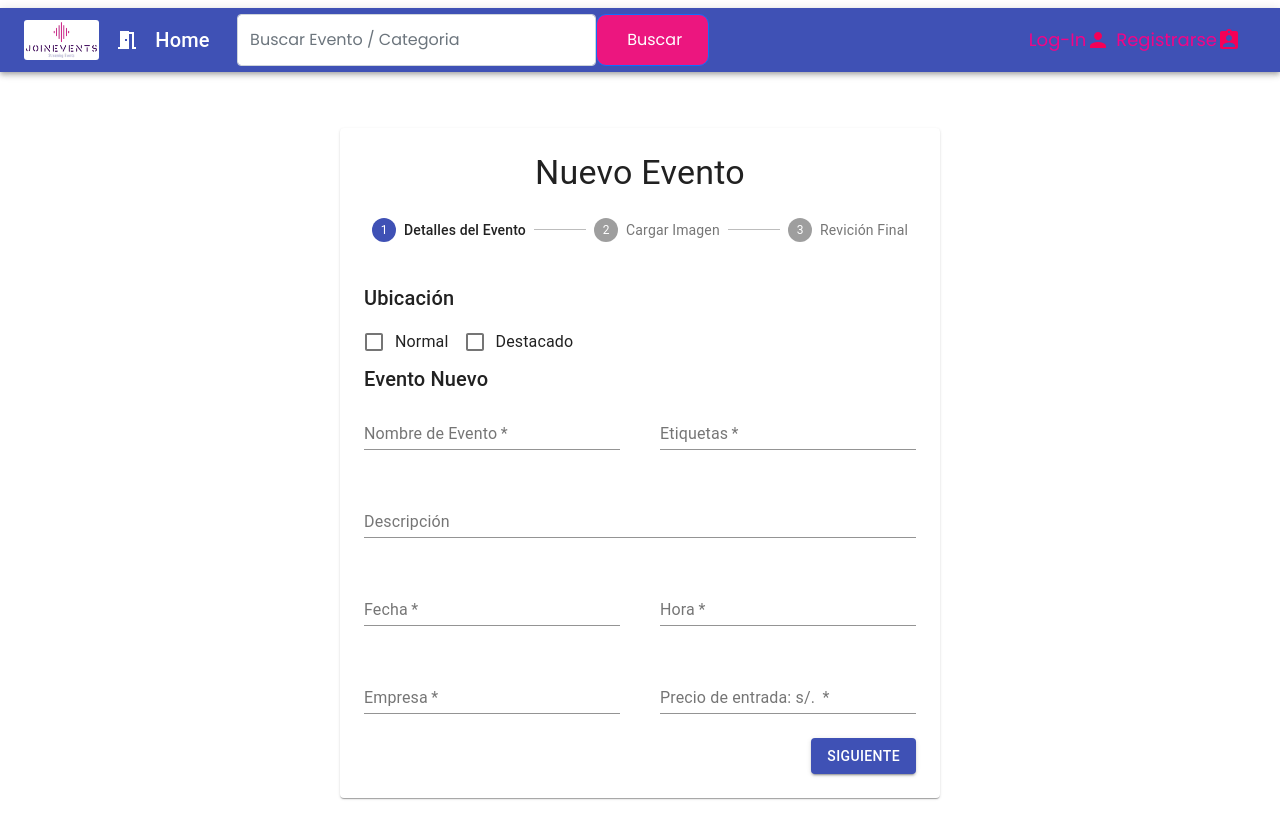
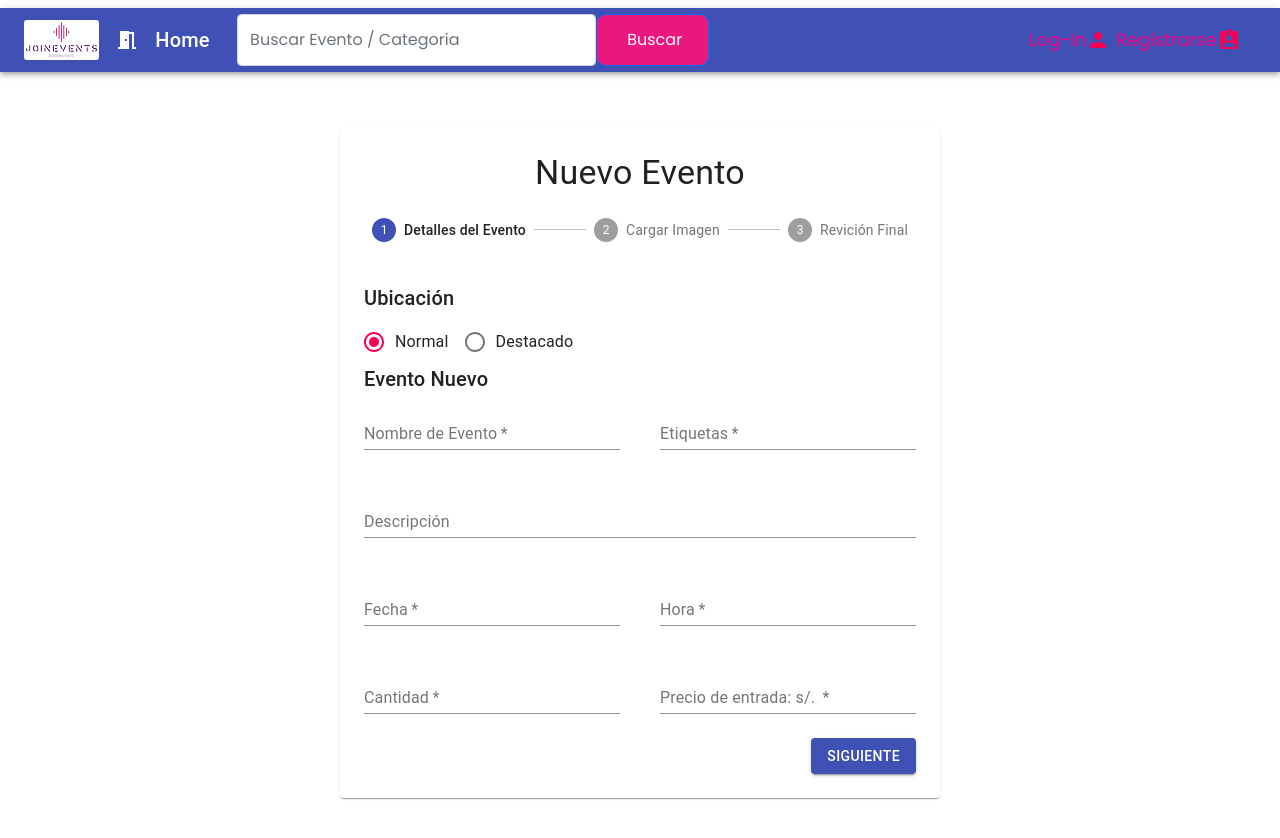
Before and after one commit to krashove/JoinEvents, a React (Create React App) app in the folder feJoinEvents/: page /genevento in a window 1280 px wide. Shown: the top 838 px of the page. Built offline with nearby package versions, Linux system fonts and the light colour scheme.

Commit message:
regulacion de formulario genevent

```diff
--- a/feJoinEvents/package.json
+++ b/feJoinEvents/package.json
@@ -9,6 +9,7 @@
     "@fortawesome/react-fontawesome": "^0.1.14",
     "@material-ui/core": "^4.12.3",
     "@material-ui/icons": "^4.11.2",
+    "@material-ui/lab": "^4.0.0-alpha.60",
     "@testing-library/jest-dom": "^5.14.1",
     "@testing-library/react": "^11.2.7",
     "@testing-library/user-event": "^12.8.3",
--- a/feJoinEvents/src/components/CargarImagenEvento.js
+++ b/feJoinEvents/src/components/CargarImagenEvento.js
@@ -1,6 +1,6 @@
 import React from 'react';
 import { makeStyles } from '@material-ui/core/styles';
-import Button from '@material-ui/core/Button';
+//import Button from '@material-ui/core/Button';
 import IconButton from '@material-ui/core/IconButton';
 import PhotoCamera from '@material-ui/icons/PhotoCamera';
 
--- a/feJoinEvents/src/components/FormularioEvento.js
+++ b/feJoinEvents/src/components/FormularioEvento.js
@@ -1,17 +1,7 @@
 import React from 'react';
-import Grid from '@material-ui/core/Grid';
-import Typography from '@material-ui/core/Typography';
-import TextField from '@material-ui/core/TextField';
-import FormControlLabel from '@material-ui/core/FormControlLabel';
-import Checkbox from '@material-ui/core/Checkbox';
-import { makeStyles } from '@material-ui/core/styles';
-import { withStyles } from '@material-ui/core/styles';
-import { green } from '@material-ui/core/colors';
-import FormGroup from '@material-ui/core/FormGroup';
-import CheckBoxOutlineBlankIcon from '@material-ui/icons/CheckBoxOutlineBlank';
-import CheckBoxIcon from '@material-ui/icons/CheckBox';
+import {Grid, Typography, TextField, FormControlLabel, Radio, RadioGroup} from '@material-ui/core';
 
-const GreenCheckbox = withStyles({
+/*const GreenCheckbox = withStyles({
   root: {
     color: green[400],
     '&$checked': {
@@ -19,50 +9,59 @@ const GreenCheckbox = withStyles({
     },
   },
   checked: {},
-})((props) => <Checkbox color="default" {...props} />);
+})((props) => <Checkbox color="default" {...props} />);*/
 
-export default function FormularioEvento() {
-  const [state, setState] = React.useState({
+class FormularioEvento extends React.Component {
+  constructor(props) {
+    super(props);
+    this.state = {  tipoEvento: 'Normal',
+                    nombre: 'Nombre de Evento',
+                    cantidad: 'Cantidad',
+                    hora: 'Hora',
+                    fecha: 'Fecha',
+                    descripción: 'Descripción',
+                    etiquetas: 'Etiquetas',
+                    precio: 'Precio'};
+
+    this.handleChange = this.handleChange.bind(this);
+  }
+
+  handleChange(event) {
+    let nam = event.target.name;
+    let val = event.target.value;
+    this.setState({[nam]: val});
+  };
+//export default function FormularioEvento() {
+  /*const [state, setState] = React.useState({
   });
   const handleChange = (event) => {
     setState({ ...state, [event.target.name]: event.target.checked });
-  };
+  };*/
+  render(){
     return (
       <React.Fragment>
+        <Typography variant="h6" gutterBottom>Ubicación</Typography>
+        <RadioGroup row onChange={this.handleChange}  defaultValue="Normal" aria-label="Ubicación" name="tipoEvento">
+          <FormControlLabel
+            control={ <Radio /> }
+            label="Normal"
+            value="Normal"
+          />
+          <FormControlLabel
+            control={ <Radio /> }
+            label="Destacado"
+            value="Destacado"
+          />
+        </RadioGroup>
 
-      <Typography variant="h6" gutterBottom>
-        Ubicación
-      </Typography>
-      <FormControlLabel
-        control={
-          <Checkbox name="checkedC"
-            color="primary"
-          />
-        }
-        label="Normal"
-      />
-
-      <FormControlLabel
-
-        control={
-          <Checkbox name="checkedC"
-            color="primary"
-          />
-        }
-        label="Destacado"
-      />
-
-
-
-      <Typography variant="h6" gutterBottom>
-        Evento Nuevo
-      </Typography>
+        <Typography variant="h6" gutterBottom> Evento Nuevo </Typography>
         <Grid container spacing={5}>
           <Grid item xs={12} sm={6}>
             <TextField
               required
+              onChange={this.handleChange}
               id="Nombre de Evento"
-            name="Nombre de Evento"
+              name="nombre"
               label="Nombre de Evento"
               fullWidth
               autoComplete="given-name"
@@ -71,16 +70,18 @@ export default function FormularioEvento() {
           <Grid item xs={12} sm={6}>
             <TextField
               required
+              onChange={this.handleChange}
               id="Etiquetas"
-            name="Etiquetas"
+              name="etiquetas"
               label="Etiquetas"
               fullWidth
             />
           </Grid>
           <Grid item xs={12}>
             <TextField
+              onChange={this.handleChange}
               id="Descripción"
-            name="Descripción"
+              name="descripción"
               label="Descripción"
               fullWidth
             />
@@ -88,8 +89,9 @@ export default function FormularioEvento() {
           <Grid item xs={12} sm={6}>
             <TextField
               required
+              onChange={this.handleChange}
               id="Fecha"
-            name="Fecha"
+              name="fecha"
               label="Fecha"
               fullWidth
               autoComplete="bday"
@@ -98,26 +100,28 @@ export default function FormularioEvento() {
           <Grid item xs={12} sm={6}>
             <TextField
               required
+              onChange={this.handleChange}
               id="Hora"
-            name="Hora"
+              name="hora"
               label ="Hora"
               fullWidth />
           </Grid>
           <Grid item xs={12} sm={6}>
             <TextField
+              onChange={this.handleChange}
               required
-            id="Empresa"
-            name="Empresa"
-            label="Empresa"
+              id="Cantidad"
+              name="cantidad"
+              label="Cantidad"
               fullWidth
-            autoComplete="organization"
             />
           </Grid>
           <Grid item xs={12} sm={6}>
             <TextField
               required
+              onChange={this.handleChange}
               id="Precio"
-            name="Precio"
+              name="precio"
               label="Precio de entrada: s/. "
               fullWidth
             />
@@ -126,3 +130,6 @@ export default function FormularioEvento() {
       </React.Fragment>
     );
   }
+}
+
+export default FormularioEvento;
--- a/feJoinEvents/src/components/album.js
+++ b/feJoinEvents/src/components/album.js
@@ -15,9 +15,9 @@ import Grid from "@material-ui/core/Grid";
 import Typography from "@material-ui/core/Typography";
 import { makeStyles } from "@material-ui/core/styles";
 import Container from "@material-ui/core/Container";
-import Link from "@material-ui/core/Link";
+//import Link from "@material-ui/core/Link";
 
-function Copyright() {
+/*function Copyright() {
   return (
     <Typography variant="body2" color="textSecondary" align="center">
       {"Copyright © "}
@@ -28,7 +28,7 @@ function Copyright() {
       {"."}
     </Typography>
   );
-}
+}*/
 
 const useStyles = makeStyles((theme) => ({
   icon: {
--- /dev/null
+++ b/feJoinEvents/src/components/stepNewEvent.js
@@ -0,0 +1,88 @@
+import React from 'react';
+import {Paper, Stepper, Step, StepLabel, Button, Typography} from '@material-ui/core';
+
+import FormularioEvento from '../components/FormularioEvento';
+import Review from '../components/Review';
+import CargarImagenEvento from '../components/CargarImagenEvento';
+
+class StepNewEvent extends React.Component {
+    constructor(props) {
+        super(props);
+        this.state = {activeStep: 0,
+                        steps : ['Detalles del Evento', 'Cargar Imagen', 'Revición Final']};
+
+    }
+
+    handleNext = () => {
+        this.setState({activeStep: this.state.activeStep + 1});
+    };
+
+    handleBack = () => {
+        this.setState({activeStep: this.state.activeStep - 1});
+    };
+
+    getStepContent = (step)=> {
+        switch (step) {
+          case 0:
+            return <FormularioEvento />;
+          case 1:
+            return <CargarImagenEvento />;
+          case 2:
+            return <Review />;
+          default:
+            throw new Error('Unknown step');
+        }
+    }
+
+    render(){
+        return(
+            <React.Fragment>
+                <Paper className={this.props.clases.paper}>
+                    <Typography component="h1" variant="h4" align="center">
+                        Nuevo Evento
+                    </Typography>
+                    <Stepper activeStep={this.state.activeStep} className={this.props.clases.stepper}>
+                        {this.state.steps.map((label) => (
+                        <Step key={label}>
+                            <StepLabel>{label}</StepLabel>
+                        </Step>
+                        ))}
+                    </Stepper>
+                    <React.Fragment>
+                        {this.state.activeStep === this.state.steps.length ? (
+                        <React.Fragment>
+                            <Typography variant="h5" gutterBottom>
+                            El evento a sido registrado.
+                            </Typography>
+                            <Typography variant="subtitle1">
+                            La notificación de confirmación llegara a su correo en breves momentos.
+                            </Typography>
+                        </React.Fragment>
+                        ) : (
+                        <React.Fragment>
+                            {this.getStepContent(this.state.activeStep)}
+                            <div className={this.props.clases.buttons}>
+                            {this.state.activeStep !== 0 && (
+                                <Button onClick={this.handleBack} className={this.props.clases.button}>
+                                Atras
+                                </Button>
+                            )}
+                            <Button
+                                variant="contained"
+                                color="primary"
+                                onClick={this.handleNext}
+                                className={this.props.clases.button}
+                            >
+                                {this.state.activeStep === this.state.steps.length - 1 ? 'Confirmar' : 'Siguiente'}
+                            </Button>
+                            </div>
+                        </React.Fragment>
+                        )}
+                    </React.Fragment>
+                    </Paper>
+            </React.Fragment>
+        )
+    }
+}
+
+export default StepNewEvent;
--- a/feJoinEvents/src/pages/Forget.js
+++ b/feJoinEvents/src/pages/Forget.js
@@ -34,6 +34,7 @@ class Forget extends React.Component {
     let user = await fetch( url_web, requestOptions)
     let data = await user.json();
 
+    this.setState({useremil: data.usuario.email});
     this.setState({message:false})
   };
 
--- a/feJoinEvents/src/pages/GenerarEvento.js
+++ b/feJoinEvents/src/pages/GenerarEvento.js
@@ -1,19 +1,7 @@
 import React from 'react';
 import { makeStyles } from '@material-ui/core/styles';
-import CssBaseline from '@material-ui/core/CssBaseline';
-import AppBar from '@material-ui/core/AppBar';
-import Toolbar from '@material-ui/core/Toolbar';
-import Paper from '@material-ui/core/Paper';
-import Stepper from '@material-ui/core/Stepper';
-import Step from '@material-ui/core/Step';
-import StepLabel from '@material-ui/core/StepLabel';
-import Button from '@material-ui/core/Button';
-import Link from '@material-ui/core/Link';
-import Typography from '@material-ui/core/Typography';
-import FormularioEvento from '../components/FormularioEvento';
-import Review from '../components/Review';
-import CargarImagenEvento from '../components/CargarImagenEvento';
 import Navibar from "../components/navibar.js";
+import StepNewEvent from '../components/stepNewEvent';
 
 const useStyles = makeStyles((theme) => ({
   appBar: {
@@ -52,32 +40,9 @@ const useStyles = makeStyles((theme) => ({
   },
 }));
 
-const steps = ['Detalles del Evento', 'Cargar Imagen', 'Revición Final'];
-
-function getStepContent(step) {
-  switch (step) {
-    case 0:
-      return <FormularioEvento />;
-    case 1:
-      return <CargarImagenEvento />;
-    case 2:
-      return <Review />;
-    default:
-      throw new Error('Unknown step');
-  }
-}
 
 export default function GenerarEvento() {
   const classes = useStyles();
-  const [activeStep, setActiveStep] = React.useState(0);
-
-  const handleNext = () => {
-    setActiveStep(activeStep + 1);
-  };
-
-  const handleBack = () => {
-    setActiveStep(activeStep - 1);
-  };
 
   return (
     <React.Fragment>
@@ -86,49 +51,7 @@ export default function GenerarEvento() {
       </div>
       <div>
       <main className={classes.layout}>
-        <Paper className={classes.paper}>
-          <Typography component="h1" variant="h4" align="center">
-            Nuevo Evento
-          </Typography>
-          <Stepper activeStep={activeStep} className={classes.stepper}>
-            {steps.map((label) => (
-              <Step key={label}>
-                <StepLabel>{label}</StepLabel>
-              </Step>
-            ))}
-          </Stepper>
-          <React.Fragment>
-            {activeStep === steps.length ? (
-              <React.Fragment>
-                <Typography variant="h5" gutterBottom>
-                  El evento a sido registrado.
-                </Typography>
-                <Typography variant="subtitle1">
-                  La notificación de confirmación llegara a su correo en breves momentos.
-                </Typography>
-              </React.Fragment>
-            ) : (
-              <React.Fragment>
-                {getStepContent(activeStep)}
-                <div className={classes.buttons}>
-                  {activeStep !== 0 && (
-                    <Button onClick={handleBack} className={classes.button}>
-                      Atras
-                    </Button>
-                  )}
-                  <Button
-                    variant="contained"
-                    color="primary"
-                    onClick={handleNext}
-                    className={classes.button}
-                  >
-                    {activeStep === steps.length - 1 ? 'Confirmar' : 'Siguiente'}
-                  </Button>
-                </div>
-              </React.Fragment>
-            )}
-          </React.Fragment>
-        </Paper>
+        <StepNewEvent clases={classes} />
       </main>
       </div>
     </React.Fragment>
--- a/feJoinEvents/src/pages/ResetPass.js
+++ b/feJoinEvents/src/pages/ResetPass.js
@@ -6,7 +6,6 @@ import NewPassw from '../components/NewPassw';
 function ResetPass() {
 
     const { id } = useParams();
-    console.log(id);
 
     return (
         <div>
```
Also changed, not shown: 1 other file (tests, documents, lock files or other folders). Lines whose indentation alone changed are shown as unchanged.
